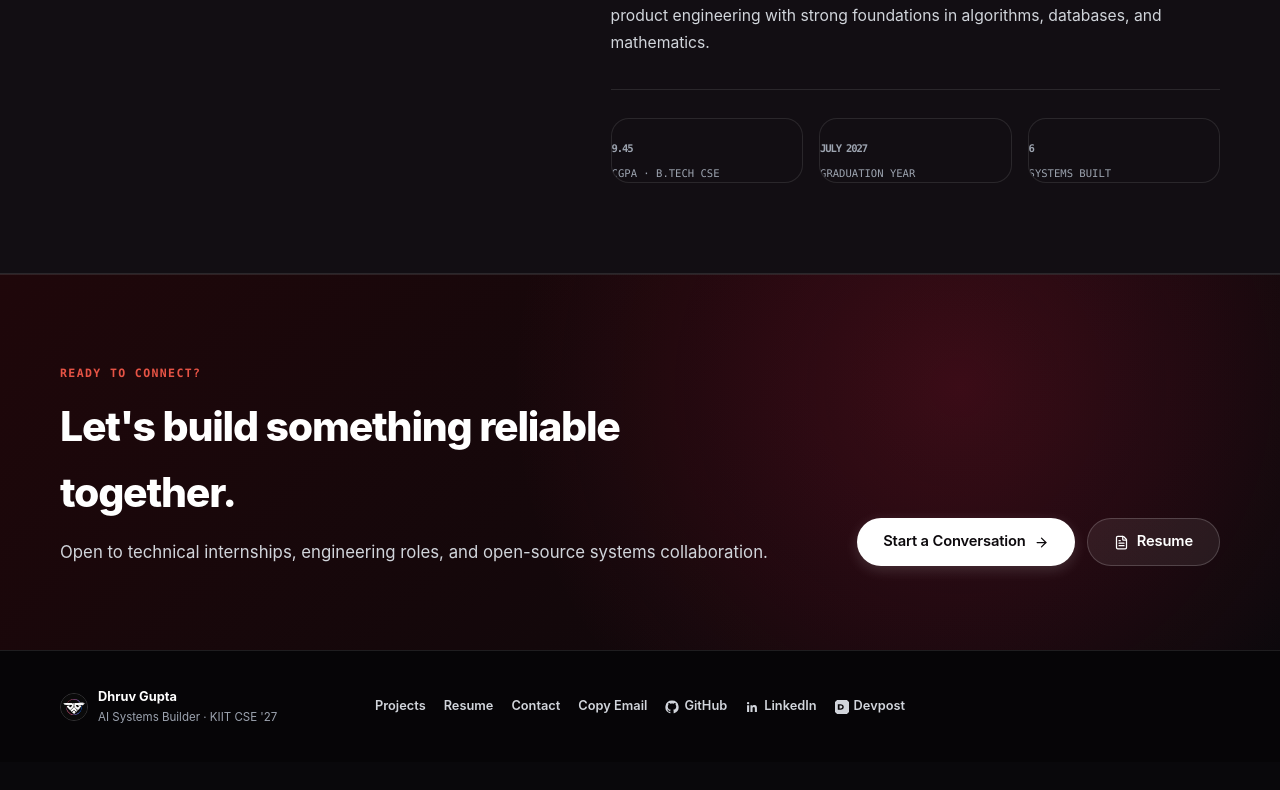
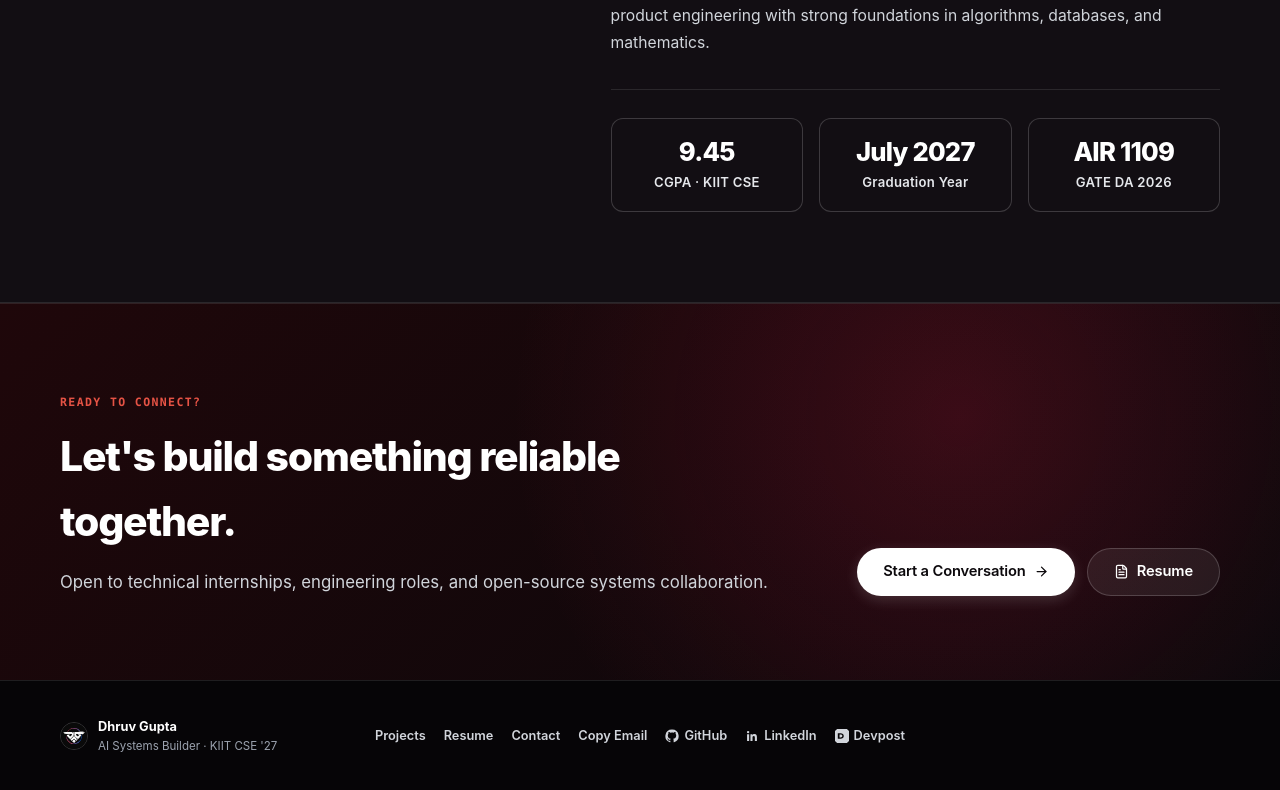
Before and after one commit to Dhruvg334/dhruv-gupta-portfolio, a React (Vite) app: page /#/ in a window 1280 px wide. Shown: the part 4110-4900 px from the top of the page. Before the commit the page ends 4872 px from the top, so only its background shows below. Built offline with nearby package versions, Linux system fonts and the light colour scheme; a web font is replaced by a local one.

Commit message:
fix(landing): redesign Background & Education cards with centered high-contrast credentials (CGPA, Grad Year, GATE DA AIR 1109)

```diff
--- a/src/pages/HomePage.tsx
+++ b/src/pages/HomePage.tsx
@@ -337,24 +337,24 @@ export function HomePage() {
             </p>
 
             <div className="about-stats-grid">
-              <CardSpotlight className="stat-box">
-                <strong>
+              <div className="about-stat-card">
+                <strong className="about-stat-value">
                   <StatCounter value={9.45} decimals={2} />
                 </strong>
-                <span>CGPA · B.Tech CSE</span>
-              </CardSpotlight>
-              <CardSpotlight className="stat-box">
-                <strong>
+                <span className="about-stat-label">CGPA · KIIT CSE</span>
+              </div>
+              <div className="about-stat-card">
+                <strong className="about-stat-value">
                   <StatCounter value={2027} prefix="July " />
                 </strong>
-                <span>Graduation Year</span>
-              </CardSpotlight>
-              <CardSpotlight className="stat-box">
-                <strong>
-                  <StatCounter value={6} />
+                <span className="about-stat-label">Graduation Year</span>
+              </div>
+              <div className="about-stat-card">
+                <strong className="about-stat-value">
+                  AIR 1109
                 </strong>
-                <span>Systems Built</span>
-              </CardSpotlight>
+                <span className="about-stat-label">GATE DA 2026</span>
+              </div>
             </div>
           </motion.div>
         </div>
--- a/src/styles.css
+++ b/src/styles.css
@@ -950,23 +950,43 @@ button {
   border-top: 1px solid var(--border-subtle);
 }
 
-.stat-box {
-  display: flex;
-  flex-direction: column;
-}
-
-.stat-box strong {
-  font-size: 1.8rem;
+.about-stat-card {
+  display: flex;
+  flex-direction: column;
+  align-items: center;
+  justify-content: center;
+  text-align: center;
+  padding: 18px 14px;
+  background: var(--bg-card);
+  border: 1px solid var(--border-medium);
+  border-radius: var(--radius-md);
+  transition: all 0.2s ease;
+}
+
+.about-stat-card:hover {
+  border-color: var(--border-strong);
+  background: var(--bg-card-hover);
+  transform: translateY(-2px);
+}
+
+.about-stat-value {
+  font-size: clamp(1.45rem, 2vw, 1.8rem);
   font-weight: 800;
-  letter-spacing: -0.04em;
-  color: #fff;
-}
-
-.stat-box span {
-  font-family: var(--mono);
-  font-size: 0.66rem;
-  color: var(--text-muted);
-  text-transform: uppercase;
+  letter-spacing: -0.03em;
+  color: #ffffff;
+  line-height: 1.15;
+  display: block;
+}
+
+.about-stat-label {
+  font-family: var(--sans);
+  font-size: 0.82rem;
+  font-weight: 600;
+  color: #e5e7eb;
+  letter-spacing: 0.02em;
+  margin-top: 6px;
+  display: block;
+  white-space: nowrap;
 }
 
 /* Contact CTA Banner */
```
